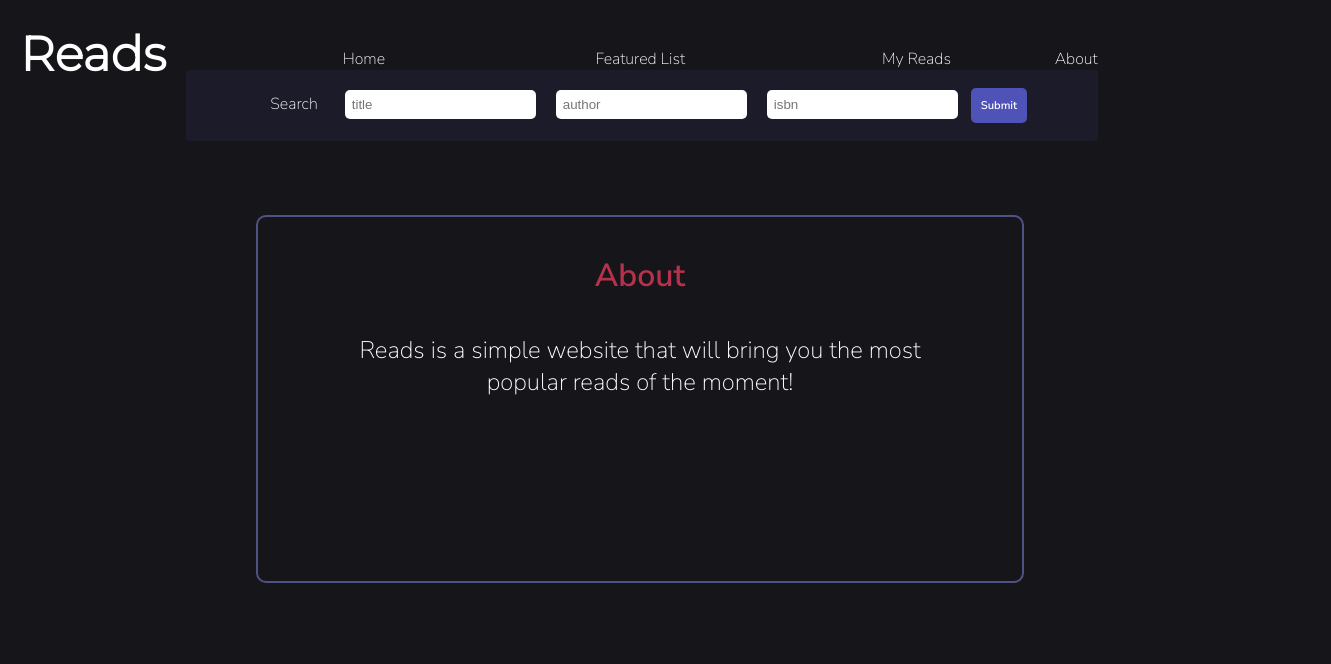
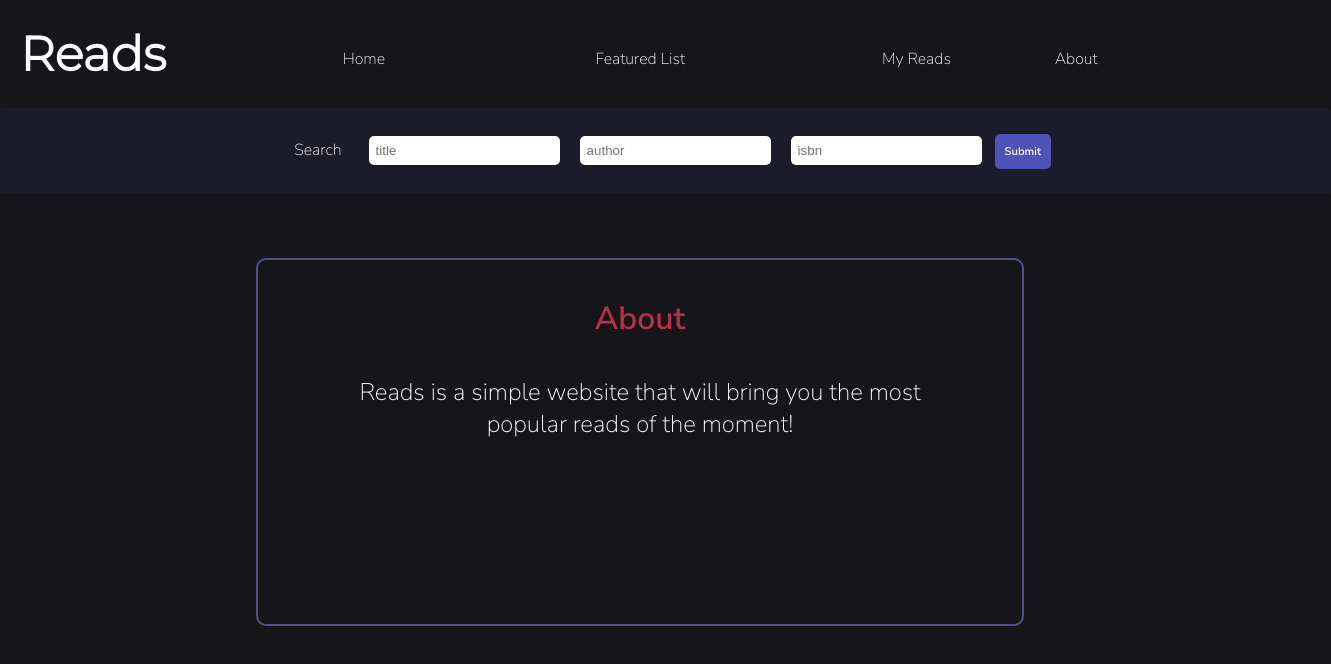
Before and after one commit to sahirabibi/react-reads, a React (Create React App) app: page /about in a window 1280 px wide. Shown: the top 664 px of the page, 1331 px wide, since content can reach past the window. Built offline with nearby package versions, Linux system fonts and the light colour scheme; no server answers.

Commit message:
Styled search form

```diff
--- a/src/App.css
+++ b/src/App.css
@@ -474,6 +474,7 @@ li {
 	padding: 2%;
 	background-color: rgba(32, 32, 56, 0.5);
 	border-radius: 3px;
+	width: 100vw;
 }
 
 .search-form > * {
@@ -481,6 +482,10 @@ li {
 	border: none;
 	border-radius: 5px;
 	padding: 7px;
+}
+
+.search-label {
+	color:white;
 }
 
 #submit-btn, #add-search-item, #view-search-btn  {
--- a/src/components/Header/Header.jsx
+++ b/src/components/Header/Header.jsx
@@ -6,9 +6,9 @@ import Search from './Search';
 function Header(props) {
 
     return (
+			<div className='main-header'>
 				<header>
 					<h1>Reads</h1>
-
 					<nav>
 						<ul>
 							<Link to='/'>
@@ -24,9 +24,10 @@ function Header(props) {
 								<li>About</li>
 							</Link>
 						</ul>
-					<Search />
 					</nav>
 				</header>
+				<Search/>
+			</div>
 		);
 }
 
--- a/src/components/Header/Search.jsx
+++ b/src/components/Header/Search.jsx
@@ -41,7 +41,7 @@ function Search(props) {
 		<div>
 			<nav className='search-nav'>
 				<form className='search-form' action=''>
-					<label className='search' htmlFor='search'>
+					<label className='search-label' htmlFor='search'>
 						Search
 					</label>
 					<input
```
Lines whose indentation alone changed are shown as unchanged.
